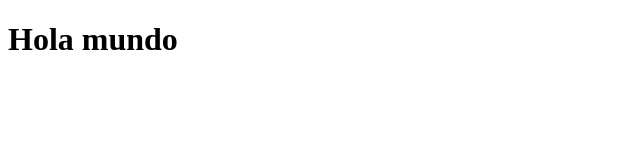
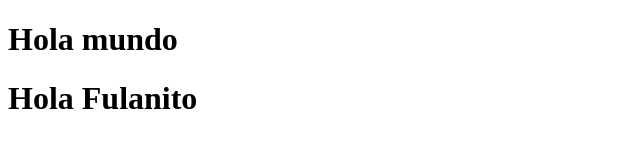
Before and after one commit to santiagoalex/web3forU-sesion-git, a plain HTML site: page index.html in a window 1280 px wide. Shown: the whole page, without its empty margins (0-640 px from the left). Drawn offline with Linux system fonts and the light colour scheme.

Commit message:
Add name Fulanito

```diff
--- a/index.html
+++ b/index.html
@@ -10,6 +10,8 @@
 
 <body>
   <h1>Hola mundo</h1>
+  <h1>Hola Fulanito</h1>
+
 
 </body>
 
```
